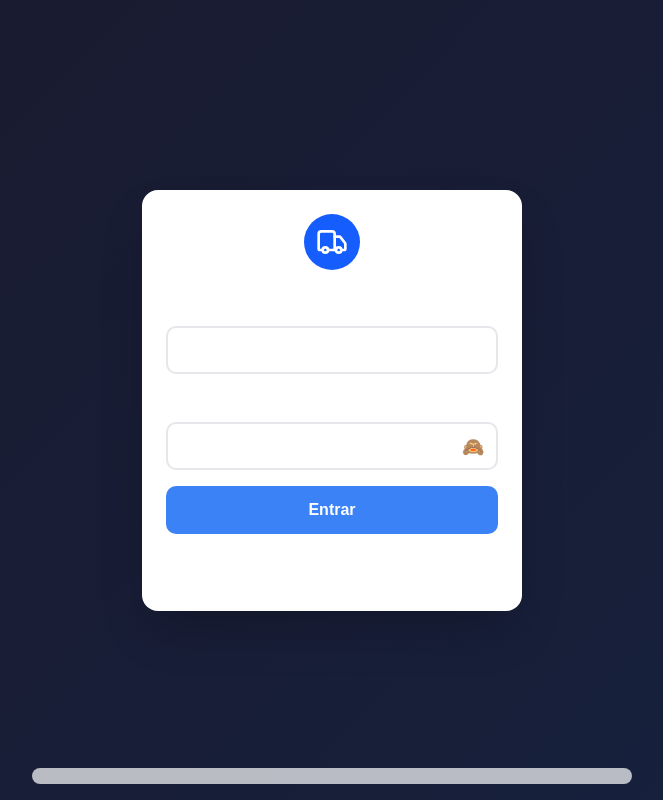
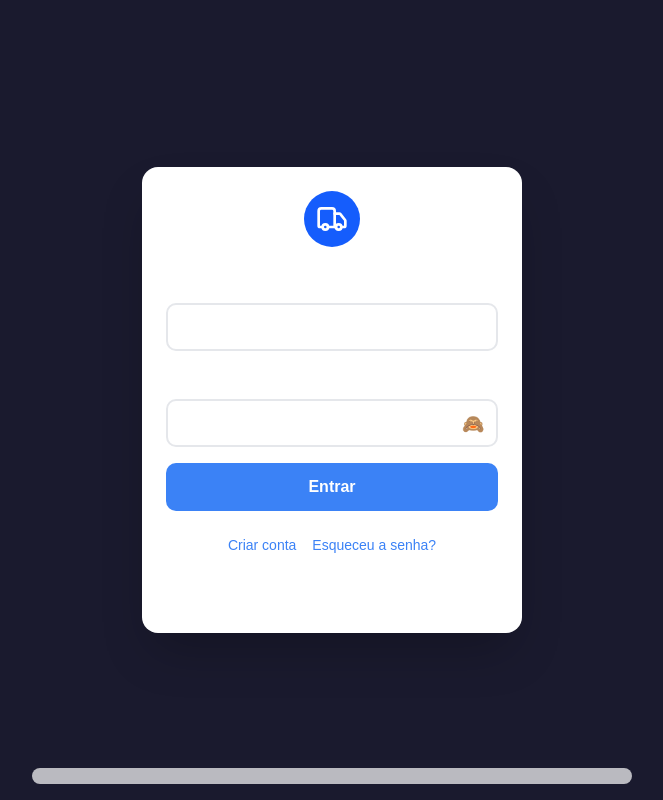
Before and after one commit to vittoheavyTI/matopibalog-backend, a React (Vite) app in the folder painel_web/: page /login in a window 1280 px wide. Both pictures are taken after a click on the button "👁️". Shown: the whole page, without its empty margins (308-971 px from the left). Built offline with nearby package versions, Linux system fonts and the light colour scheme; no server answers.

Commit message:
fix: restore login card without scrollbars, fix footer layout, fix 404 redirect, add login links

```diff
--- a/painel_web/public/404.html
+++ b/painel_web/public/404.html
@@ -3,12 +3,8 @@
   <head>
     <meta charset="UTF-8" />
     <meta name="viewport" content="width=device-width, initial-scale=1.0" />
+    <meta http-equiv="refresh" content="0; url=/" />
     <title>Matopiba Log</title>
-    <script>
-      sessionStorage.redirect = location.pathname + location.search + location.hash
-      var basePath = '/'
-      location.replace(basePath)
-    </script>
   </head>
   <body>
     <a href="/">Ir para o Matopiba Log</a>
--- a/painel_web/src/pages/Login.tsx
+++ b/painel_web/src/pages/Login.tsx
@@ -157,19 +157,15 @@ export const Login: React.FC = () => {
       @keyframes spin {
         to { transform: rotate(360deg); }
       }
-      @media (max-width: 480px) {
-        .login-card { padding: 1rem !important; }
-        .login-footer { display: none !important; }
-      }
     `}</style>
     <div style={{
-      minHeight: '100dvh',
-      width: '100%',
+      minHeight: '100vh',
+      height: '100vh',
       display: 'flex',
       alignItems: 'center',
       justifyContent: 'center',
-      background: loginBg ? `url(${loginBg}) center/cover no-repeat` : 'linear-gradient(135deg, #1a1a2e 0%, #16213e 100%)',
-      overflow: 'auto',
+      background: loginBg ? `url(${loginBg}) center/cover no-repeat` : '#1a1a2e',
+      overflow: 'hidden',
       padding: '16px',
       boxSizing: 'border-box'
     }}>
@@ -193,26 +189,21 @@ export const Login: React.FC = () => {
         </div>
       ) : (
       <div className="login-card" style={{
-        transform: cardScale !== 100 || cardX !== 0 || cardY !== 0
-          ? `translateX(${cardX}px) translateY(${cardY}px) scale(${Math.min(cardScale, 150) / 100})`
-          : 'none',
+        transform: `translateX(${cardX}px) translateY(${cardY}px) scale(${cardScale / 100})`,
         backgroundColor: `rgba(${parseInt(cardColor.replace('#','').substring(0,2),16)}, ${parseInt(cardColor.replace('#','').substring(2,4),16)}, ${parseInt(cardColor.replace('#','').substring(4,6),16)}, ${cardOpacity / 100})`,
         width: '100%',
         maxWidth: '380px',
         borderRadius: '1rem',
         boxShadow: '0 25px 50px -12px rgba(0,0,0,0.25)',
         padding: '1.5rem',
-        maxHeight: '90dvh',
-        overflowY: 'auto',
         boxSizing: 'border-box'
       }}>
         <div className="flex flex-col items-center mb-6">
           {loginLogo ? (
             <img src={loginLogo} alt="Logo" className="object-contain" style={{
-              transform: `scale(${Math.min(loginLogoScale, 200) / 100}) translateY(${loginLogoY}px)`,
+              transform: `scale(${loginLogoScale / 100}) translateY(${loginLogoY}px)`,
               transformOrigin: 'center',
-              maxWidth: '100%',
-              maxHeight: '200px'
+              maxWidth: '100%'
             }} />
           ) : (
             <div className="bg-blue-600 p-3 rounded-full flex items-center justify-center">
@@ -305,6 +296,11 @@ export const Login: React.FC = () => {
             {loadingLocal ? 'Entrando...' : 'Entrar'}
           </button>
 
+          <div style={{ display: 'flex', justifyContent: 'center', gap: '16px', marginTop: '8px' }}>
+            <a href="#" style={{ color: '#3b82f6', fontSize: '14px', fontFamily: 'Arial, sans-serif', textDecoration: 'none' }} onClick={(e) => { e.preventDefault(); /* navigate to criar conta */ }}>Criar conta</a>
+            <a href="#" style={{ color: '#3b82f6', fontSize: '14px', fontFamily: 'Arial, sans-serif', textDecoration: 'none' }} onClick={(e) => { e.preventDefault(); /* navigate to esqueceu senha */ }}>Esqueceu a senha?</a>
+          </div>
+
           <div style={{ display: 'flex', justifyContent: 'center', alignItems: 'center', marginTop: '16px' }}>
             <span style={{ color: 'rgba(255,255,255,0.5)', fontSize: '14px', fontFamily: 'Arial, sans-serif' }}>Matopiba Log — Painel Administrativo</span>
           </div>
@@ -337,7 +333,7 @@ export const Login: React.FC = () => {
             alignItems: 'center',
             justifyContent: 'center',
             gap: '12px',
-            flexWrap: 'wrap',
+            flexWrap: 'nowrap',
             fontSize: `${footerFontSize}px`,
             fontWeight: footerBold ? 'bold' : 'normal',
             fontFamily: footerFontFamily,
@@ -345,9 +341,9 @@ export const Login: React.FC = () => {
             textShadow: '0 1px 3px rgba(0,0,0,0.3)',
             height: '100%'
           }}>
-            {contactPhone && <span>📞 {contactPhone}</span>}
-            {contactEmail && <span>📧 {contactEmail}</span>}
-            {footerText && <span>| {footerText}</span>}
+            {contactPhone && <span style={{ whiteSpace: 'nowrap' }}>{contactPhone}</span>}
+            {contactEmail && <span style={{ whiteSpace: 'nowrap' }}>{contactEmail}</span>}
+            {footerText && <span style={{ whiteSpace: 'nowrap' }}>{footerText}</span>}
           </div>
 
           <div style={{ position: 'absolute', right: 0, top: 0, bottom: 0, width: '8px', cursor: 'ew-resize', zIndex: 10 }}
```
